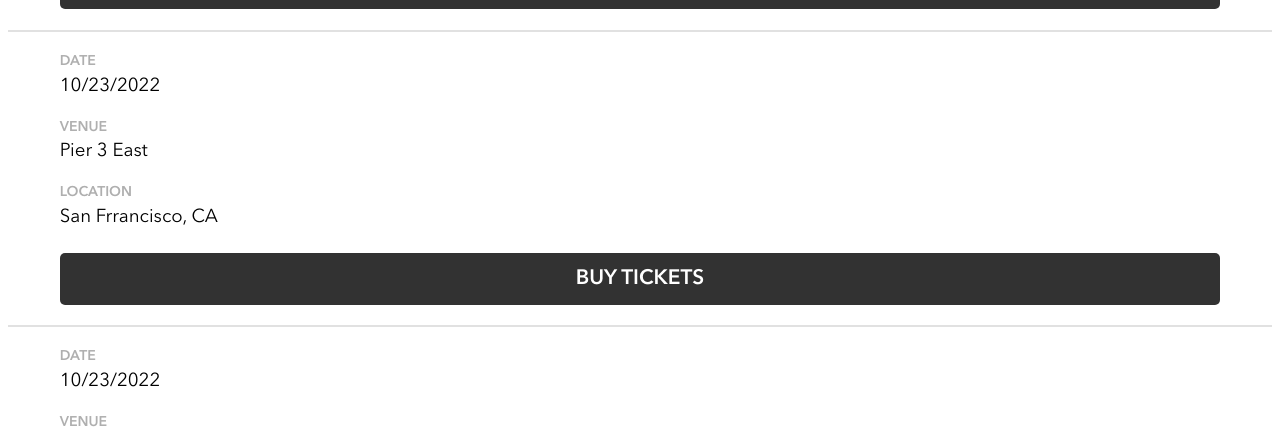
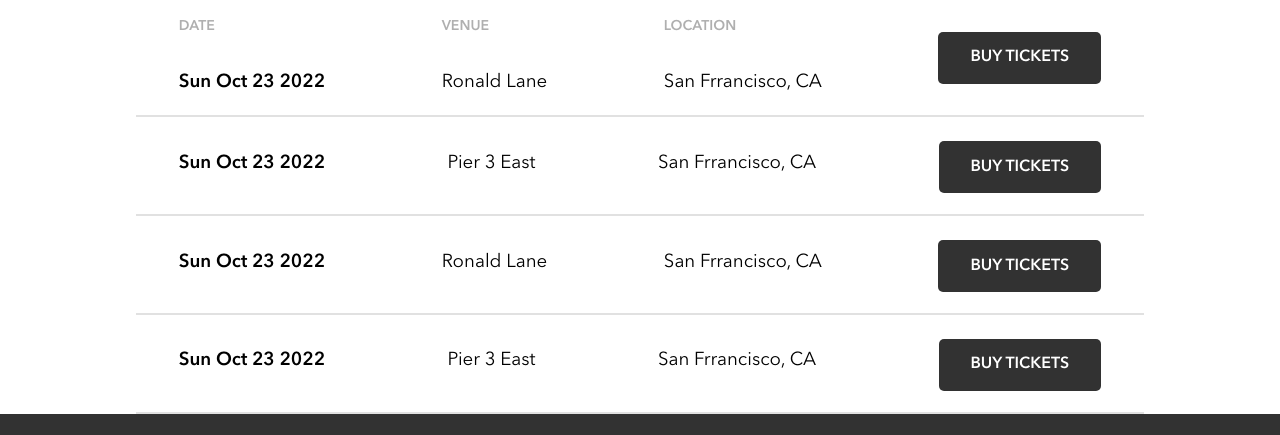
Before and after one commit to armie95/armaan-dhillon-Bandsite, a plain HTML site: page shows.html in a window 1280 px wide. Shown: the part 779-1214 px from the top of the page. Drawn offline with Linux system fonts and the light colour scheme.

Commit message:
FInished the responsive style for the shows page.

```diff
--- a/scripts/build-shows-page.js
+++ b/scripts/build-shows-page.js
@@ -70,8 +70,8 @@ function displayTicket(ticket) {
 
     // create h3 for the date text:
     const dateText = document.createElement("h3")
-    dateText.classList.add("shows_text")
-    dateText.textContent = ticket.date.toLocaleDateString()
+    dateText.classList.add("shows__text")
+    dateText.textContent = ticket.date.toDateString()
 
 
     // create label for the title (venue):
--- a/styles/partials/_mixins.scss
+++ b/styles/partials/_mixins.scss
@@ -3,6 +3,12 @@
     margin: 1rem 0;
     width: 100%;
 
+}
+
+@mixin wrapper() {
+    max-width: 1920px;
+    width: 80%;
+    margin: 0 auto;
 }
 
 // @mixin photos-grid($direction: row) {
@@ -27,6 +33,10 @@
     text-transform: uppercase;
     height: 52px;
     font-weight: 100;
+
+    &:hover {
+        background-color: black;
+    }
 }
 
 
@@ -38,13 +48,7 @@
 
 
 @mixin breakpoint($point) {
-    @if $point==mobile {
-        @media screen and (min-width: 320px) {
-            @content;
-        }
-    }
-
-    @else if $point==tablet {
+    @if $point==tablet {
         @media screen and (min-width: 768px) {
             @content;
         }
--- a/styles/partials/_shared_styles.scss
+++ b/styles/partials/_shared_styles.scss
@@ -299,3 +299,10 @@
         opacity: .3;
     }
 }
+
+
+@include breakpoint(desktop) {
+    .navbar {
+        padding-left: 8%;
+    }
+}
--- a/styles/shows.scss
+++ b/styles/shows.scss
@@ -10,7 +10,7 @@
 
     &__song-iframe {
         z-index: 3;
-
+        max-width: 500px;
     }
 
     &__title-container {
@@ -68,6 +68,10 @@
 
     &__text {
         font-weight: 300;
+
+        &:nth-child(2) {
+            font-weight: 400;
+        }
     }
 
     &__buy-tickets {
@@ -78,3 +82,86 @@
         margin-top: 0.5rem;
     }
 }
+
+@include breakpoint(tablet) {
+    .shows {
+        .wrapper {
+            display: flex;
+            justify-content: space-between;
+            align-items: center;
+        }
+
+        &__buy-tickets {
+            width: fit-content;
+            padding: 1rem 2rem;
+            font-size: 1rem;
+        }
+
+        &__row {
+            padding-bottom: 0;
+            margin-bottom: 0;
+        }
+
+        &__label {
+            display: none;
+        }
+
+        &__show:nth-child(2) &__label {
+            display: block;
+            margin-bottom: 2rem;
+        }
+    }
+
+    .hero {
+        align-items: start;
+
+        &__song-iframe {
+            margin-left: 1rem;
+            max-width: 360px;
+        }
+
+        &__title-2 {
+            width: auto;
+        }
+    }
+}
+
+
+
+
+
+
+@include breakpoint(desktop) {
+    .shows {
+        @include wrapper();
+    }
+
+    .hero {
+        display: flex;
+        flex-direction: row;
+        padding: 0 20%;
+        gap: 3rem;
+        justify-content: center;
+        align-items: center;
+        height: 600px;
+
+        &__song-iframe,
+        &__title-container {
+            @include wrapper();
+            transform: scale(1.2);
+            margin: 0 auto;
+            max-width: 40%;
+        }
+
+        &__title-1 {
+            font-size: 1.8rem;
+        }
+
+        &__title-2 {
+            font-size: 2.5rem;
+            width: fit-content;
+        }
+    }
+}
+
+// @import "./test";
```
Also changed, not shown: styles/bio.css, styles/shows.css, 2 other files.
